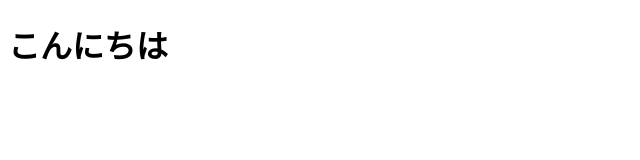
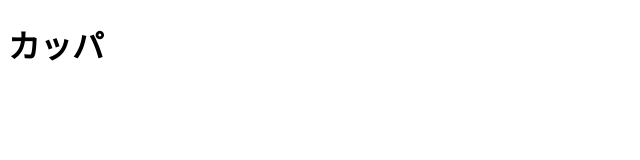
Before and after one commit to hirano-a2515-dotcom/portfolios, a plain HTML site: page sample/index.html in a window 1280 px wide. Shown: the whole page, without its empty margins (0-640 px from the left). Drawn offline with Linux system fonts and the light colour scheme.

Commit message:
Add files via upload

```diff
--- a/sample/index.html
+++ b/sample/index.html
@@ -4,6 +4,6 @@
         <title>GitHub</title>
     </head>
     <body>
-        <h1>こんにちは</h1>
+        <h1>カッパ</h1>
     </body>
 </html>
```
